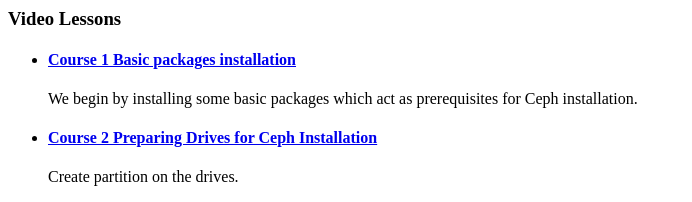
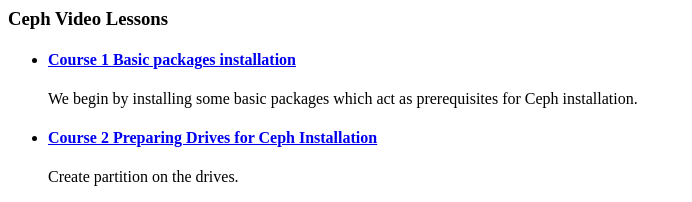
Before and after one commit to opencloudelab/opencloudelab.github.io, a Jekyll site: the page built from Views/Topics/ceph_installation.md, in a window 1280 px wide. Shown: the top 202 px of the page, without its empty margins (0-692 px from the left). Built offline with Jekyll 4.4.1, drawn with Linux system fonts in a browser that asks for light colours.

Commit message:
Update ceph_installation.md

```diff
--- a/Views/Topics/ceph_installation.md
+++ b/Views/Topics/ceph_installation.md
@@ -1,6 +1,6 @@
 ---
 layout: default
-title: Ceph Installation
+title: ceph Installation
 ---
 
 <style>
@@ -9,7 +9,7 @@ ul.mod {
 }
 </style>
 
-### Video Lessons
+### Ceph Video Lessons
 <ul class='mod'>
 	{% for post in site.posts reversed %}
 
```
